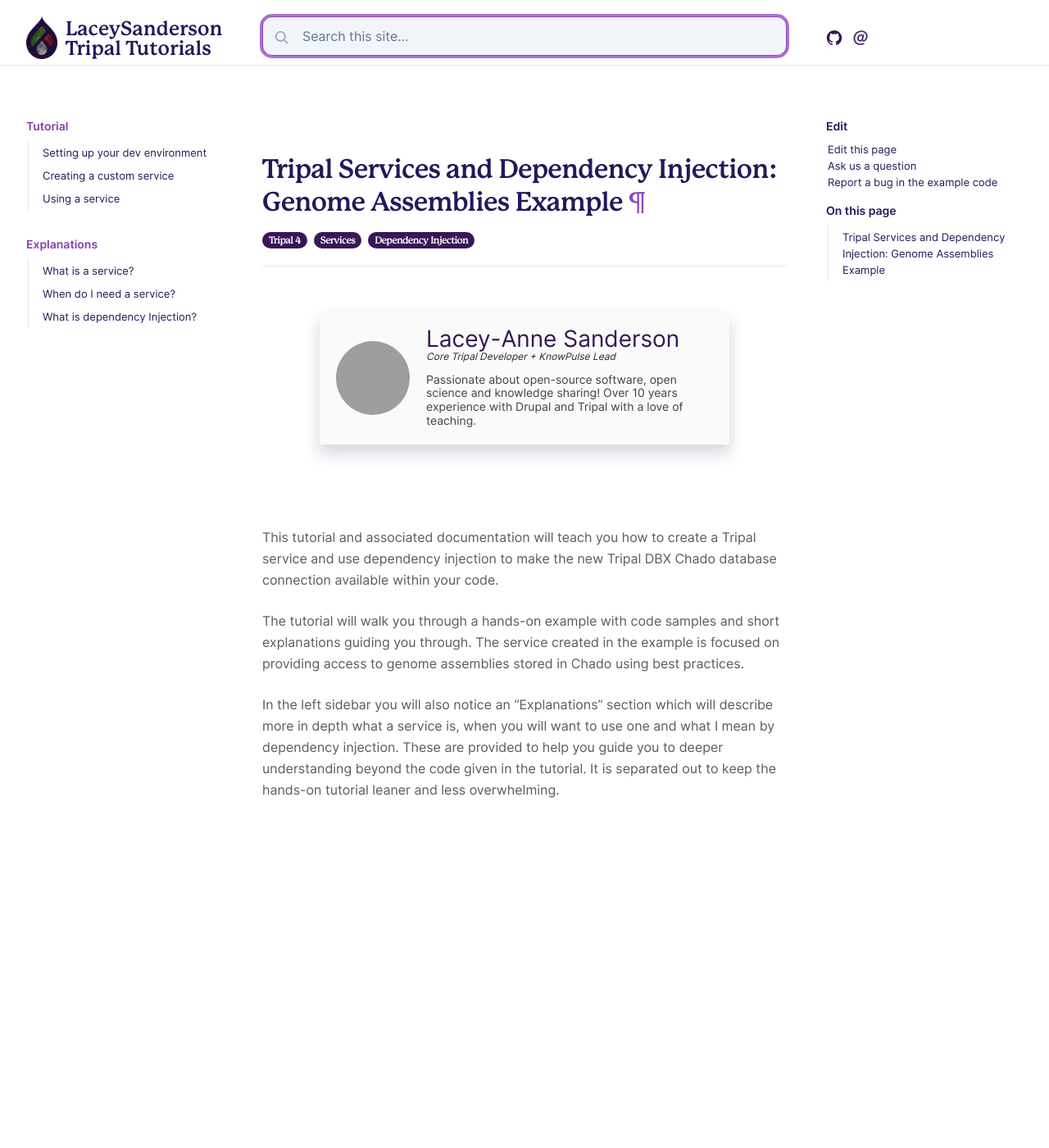
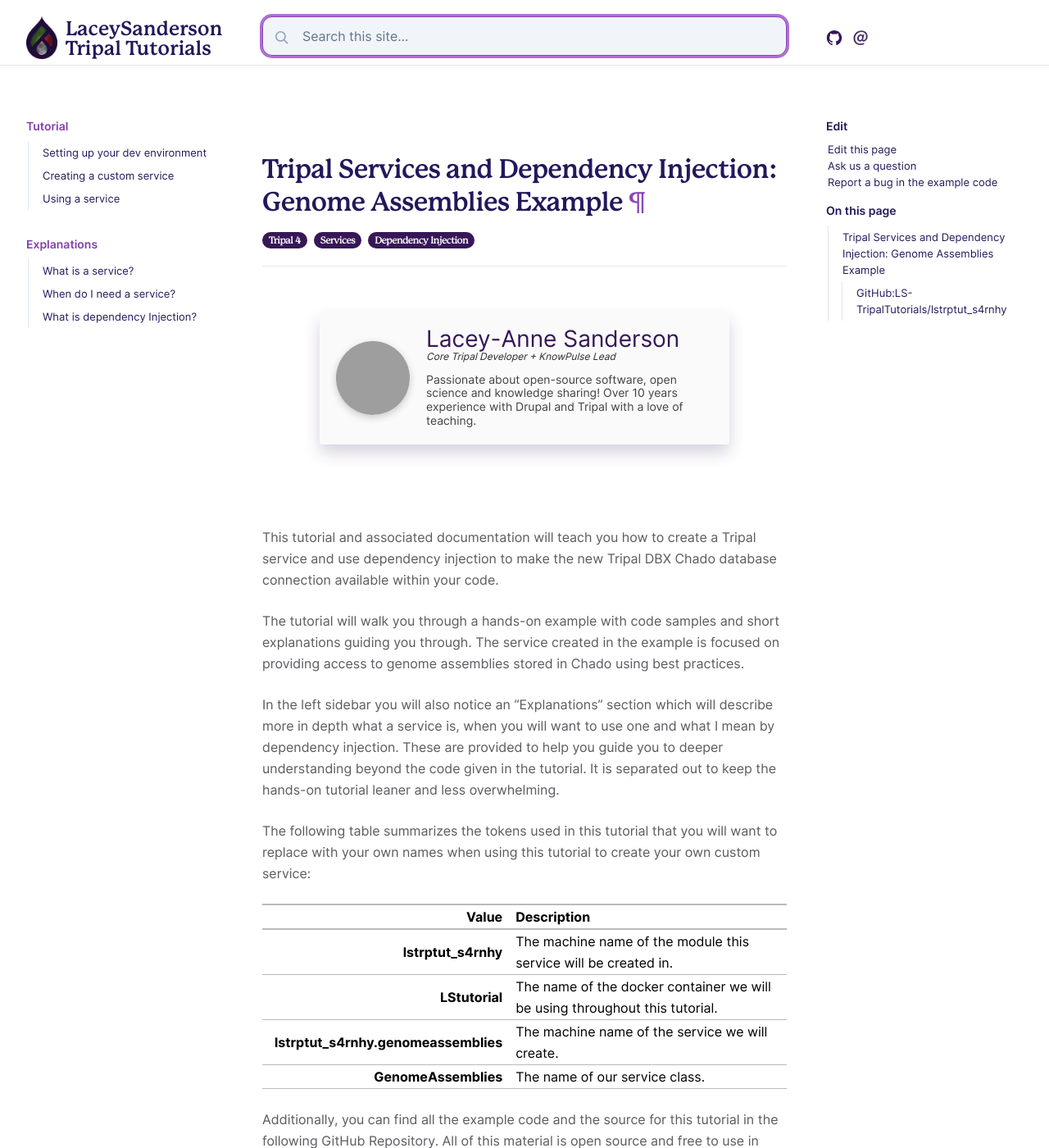
Before and after one commit to LS-TripalTutorials/exampleService-genomeAssembly, a Jekyll site: the page built from docs/pages/index.md, in a window 1280 px wide and 1400 px high. Shown: the whole window at 82% size. Built offline with Jekyll 4.4.1, drawn with Linux system fonts in a browser that asks for light colours; some of the changed text lies outside the part shown; grey boxes are pictures that could not be loaded.

Commit message:
Adding content and styles.

```diff
--- a/docs/_includes/callout.html
+++ b/docs/_includes/callout.html
@@ -1,2 +1,2 @@
 
-<div class="callout" {% if include.color %}style="background-color: {{ include.color }}"{% endif %}>{{ include.text }}</div>
+<div class="callout" class="callout {{ include.type }}" {% if include.color %}style="background-color: {{ include.color }}"{% endif %}>{{ include.text }}</div>
--- a/docs/assets/css/main.css
+++ b/docs/assets/css/main.css
@@ -3,8 +3,17 @@
 }
 
 .docs article .callout {
-    margin-left: 0rem !important;
-    margin-right: -2rem;
+  margin-left: 0rem !important;
+  margin-right: 0rem !important;
+}
+.docs article .callout.info {
+  background-color: #dfedd5;
+  border-color: #cde6bc;
+}
+
+article img {
+  box-shadow: 0 3px 10px rgb(0 0 0 / 0.2);
+  width: 80%;
 }
 
 .text-violet {
@@ -76,7 +85,7 @@ thead {
 thead tr th:nth-child(1) {
   font-weight: bold;
   text-align: right;
-  width: 180px;
+  width: 40%;
   padding: 0 15px;
 }
 thead tr th:nth-child(2) {
--- a/docs/pages/index.md
+++ b/docs/pages/index.md
@@ -15,3 +15,16 @@ This tutorial and associated documentation will teach you how to create a Tripal
 The tutorial will walk you through a hands-on example with code samples and short explanations guiding you through. The service created in the example is focused on providing access to genome assemblies stored in Chado using best practices.
 
 In the left sidebar you will also notice an "Explanations" section which will describe more in depth what a service is, when you will want to use one and what I mean by dependency injection. These are provided to help you guide you to deeper understanding beyond the code given in the tutorial. It is separated out to keep the hands-on tutorial leaner and less overwhelming.
+
+The following table summarizes the tokens used in this tutorial that you will want to replace with your own names when using this tutorial to create your own custom service:
+
+| Value                             | Description                                                                    |
+|-----------------------------------|--------------------------------------------------------------------------------|
+| lstrptut_s4rnhy                   | The machine name of the module this service will be created in.                |
+| LStutorial                        | The name of the docker container we will be using throughout this tutorial.    |
+| lstrptut_s4rnhy.genomeassemblies  | The machine name of the service we will create.                                |
+| GenomeAssemblies                  | The name of our service class.                                                 |
+
+Additionally, you can find all the example code and the source for this tutorial in the following GitHub Repository. All of this material is open source and free to use in your own documentation (excluding commercial use).
+
+## [GitHub:LS-TripalTutorials/lstrptut_s4rnhy](https://github.com/LS-TripalTutorials/lstrptut_s4rnhy)
--- a/lstrptut_s4rnhy.info.yml
+++ b/lstrptut_s4rnhy.info.yml
@@ -1,7 +1,7 @@
-name: "Example Service: Genome Assembly"
+name: Example Service: Genome Assembly
 type: module
-description: "Provides a service for searching genome assemblies stored in Chado."
-package: "LS Tripal Tutorials"
+description: Provides a service for searching genome assemblies stored in Chado.
+package: LS Tripal Tutorials
 core_version_requirement: ^9 || ^10
 dependencies:
   - tripal
```
Also changed, not shown: docs/_docs/tutorial/setup.md (+72 -5 lines), docs/assets/tutorial/create-repo.png (added), 1 other file.
